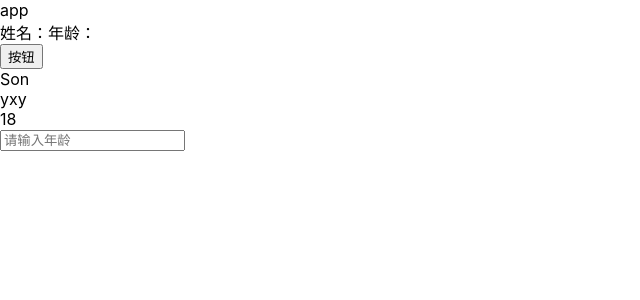
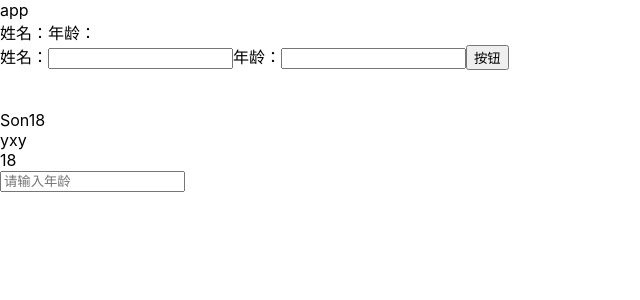
Before and after one commit to Yulianlingdeai/react-demo, a React (Create React App) app: page / in a window 1280 px wide. Shown: the top 300 px of the page, without its empty margins (0-640 px from the left). Built offline with nearby package versions, Linux system fonts and the light colour scheme.

Commit message:
fix: 组件分离成单个文件

```diff
--- a/src/App.tsx
+++ b/src/App.tsx
@@ -1,55 +1,7 @@
-import React, { useState } from "react";
-import type { ChangeEvent } from "react";
-type state = {
-    name: string;
-    age: number | string;
-};
-function Father() {
-    const [state, setState] = useState({
-        name: "",
-        age: ""
-    } as {
-        name: string;
-        age: number | string;
-    });
-    return (
-        <div>
-            <div>
-                <span>姓名：{state.name}</span>
-                <span>年龄：{state.age}</span>
-            </div>
-            <button onClick={() => setState({ name: "123", age: 18 })}>按钮</button>
-        </div>
-    );
-}
-interface MyProps {
-    name: number;
-}
-class Son extends React.Component<MyProps> {
-    age = 18;
-    state: Readonly<state> = {
-        name: "yxy",
-        age: ""
-    };
-    handleChangeAge = (e: ChangeEvent<HTMLInputElement>) => {
-        console.log(e);
-        this.setState({
-            age: +e.target.value
-        });
-    };
-    render() {
-        const { name, age } = this.state;
-        return (
-            <>
-                <div>Son</div>
-                <div>{name}</div>
-                <div>{age}</div>
-                <div>{this.age}</div>
-                <input type="text" onChange={this.handleChangeAge} value={age} placeholder="请输入年龄" />
-            </>
-        );
-    }
-}
+import React from "react";
+import Son from "./son";
+import Father from "./Father";
+
 /**这是根组件 */
 function App() {
     return (
--- /dev/null
+++ b/src/Father.tsx
@@ -0,0 +1,55 @@
+import React, { useState } from "react";
+import type { ChangeEvent } from "react";
+
+type userInfo = {
+    name: string;
+    age: number | string;
+};
+export default function Father() {
+    const [state, setState] = useState<userInfo>({
+        name: "",
+        age: ""
+    });
+
+    const [info, setInfo] = useState<userInfo>({
+        name: "",
+        age: ""
+    });
+
+    function handleClick() {
+        setState(info);
+        setInfo({
+            name: "",
+            age: ""
+        });
+    }
+    function handleChangeName(e: ChangeEvent<HTMLInputElement>) {
+        setInfo({
+            ...info,
+            name: e.target.value
+        });
+    }
+    function handleChangeAge(e: ChangeEvent<HTMLInputElement>) {
+        setInfo({
+            ...info,
+            age: e.target.value
+        });
+    }
+    return (
+        <div>
+            <div>
+                <span>姓名：{state.name}</span>
+                <span>年龄：{state.age}</span>
+            </div>
+            <label>
+                姓名：
+                <input type="text" value={info.name} onChange={handleChangeName} />
+            </label>
+            <label>
+                年龄：
+                <input type="text" value={info.age} onChange={handleChangeAge} />
+            </label>
+            <button onClick={handleClick}>按钮</button>
+        </div>
+    );
+}
--- /dev/null
+++ b/src/son.tsx
@@ -0,0 +1,37 @@
+import React from "react";
+
+import type { ChangeEvent } from "react";
+type state = {
+    name: string;
+    age: number | string;
+};
+interface MyProps {
+    name: number;
+}
+export default class Son extends React.Component<MyProps> {
+    age = 18;
+    state: Readonly<state> = {
+        name: "yxy",
+        age: ""
+    };
+    handleChangeAge = (e: ChangeEvent<HTMLInputElement>) => {
+        console.log(e);
+        this.setState({
+            age: +e.target.value
+        });
+    };
+    render() {
+        const { name, age } = this.state;
+        return (
+            <>
+                <br />
+                <br />
+                <div>Son{this.props.name}</div>
+                <div>{name}</div>
+                <div>{age}</div>
+                <div>{this.age}</div>
+                <input type="text" onChange={this.handleChangeAge} value={age} placeholder="请输入年龄" />
+            </>
+        );
+    }
+}
```
